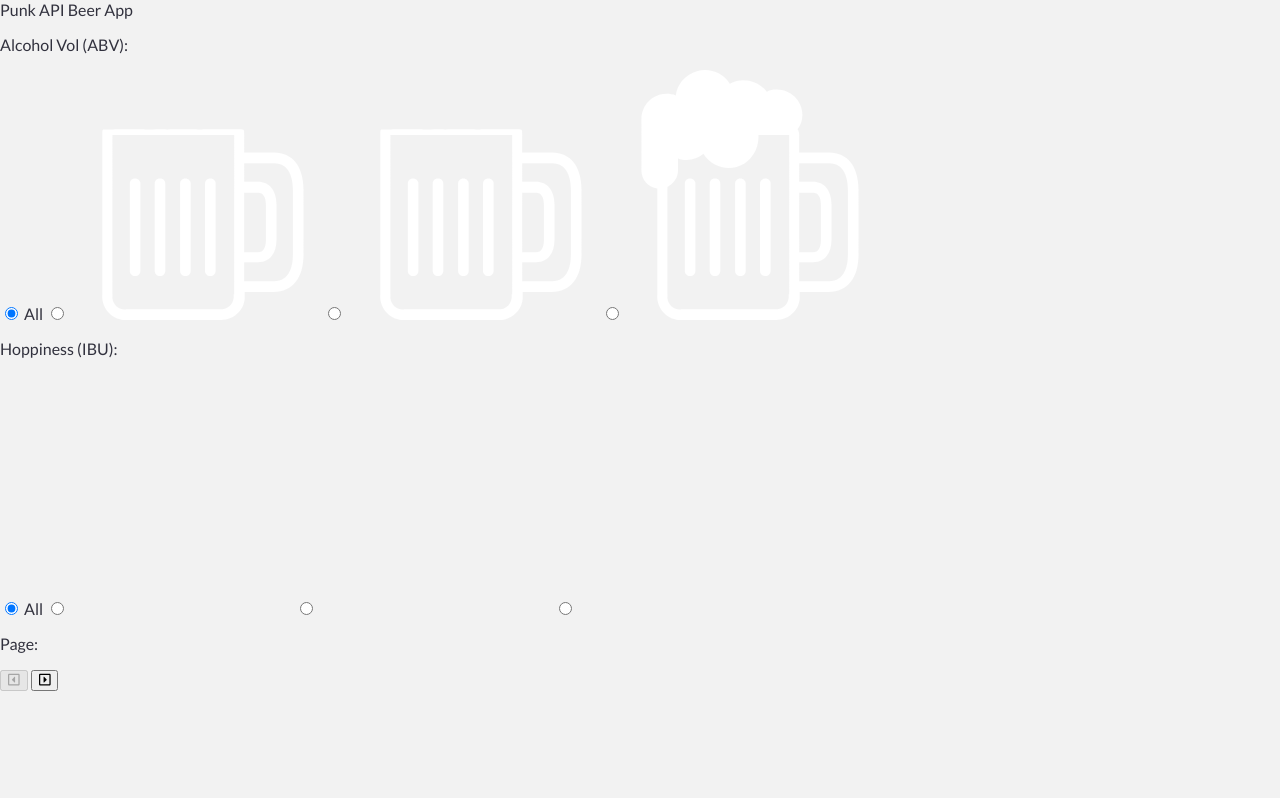
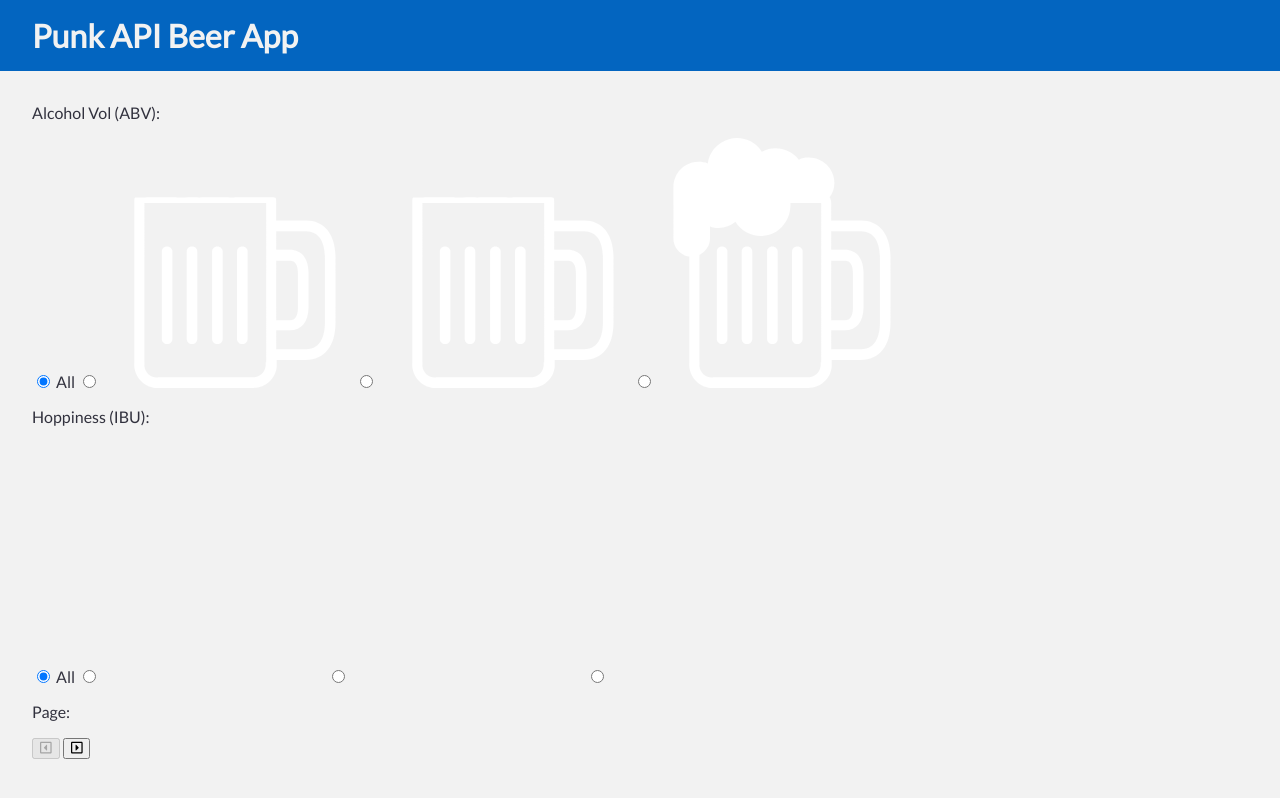
Before and after one commit to RyanTalbot/beer-app, a plain HTML site: page index.html in a window 1280 px wide. Drawn offline with Linux system fonts and the light colour scheme.

Commit message:
Header area

```diff
--- a/style.css
+++ b/style.css
@@ -25,3 +25,16 @@ html {
   color: var(--black);
   box-sizing: border-box;
 }
+
+header {
+  padding: 1rem 2rem;
+  background: var(--blue);
+  color: var(--off-white);
+  font-size: 2rem;
+  font-weight: bold;
+}
+
+/* main container */
+.container {
+  padding: 1rem 2rem;
+}
```
